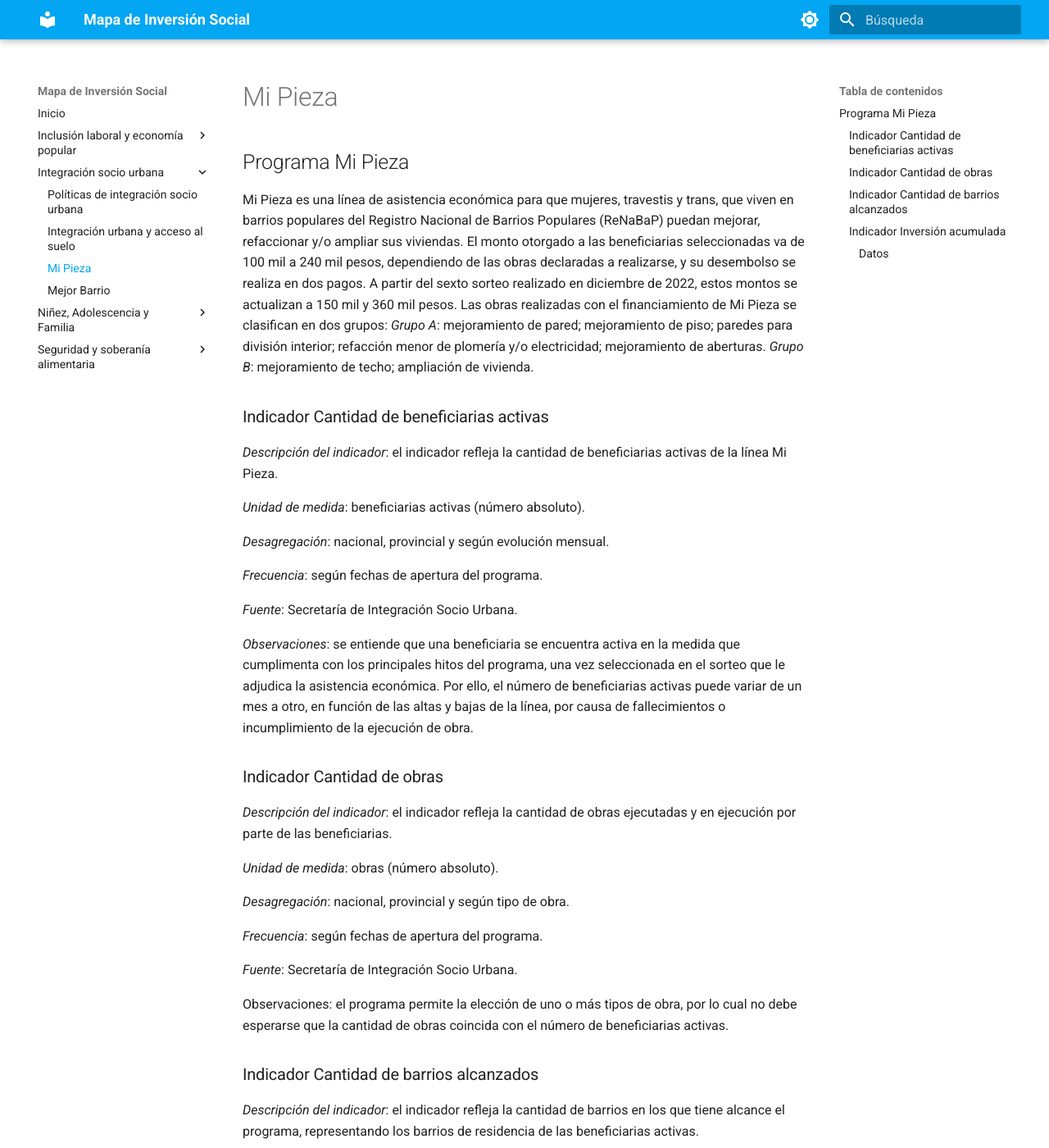
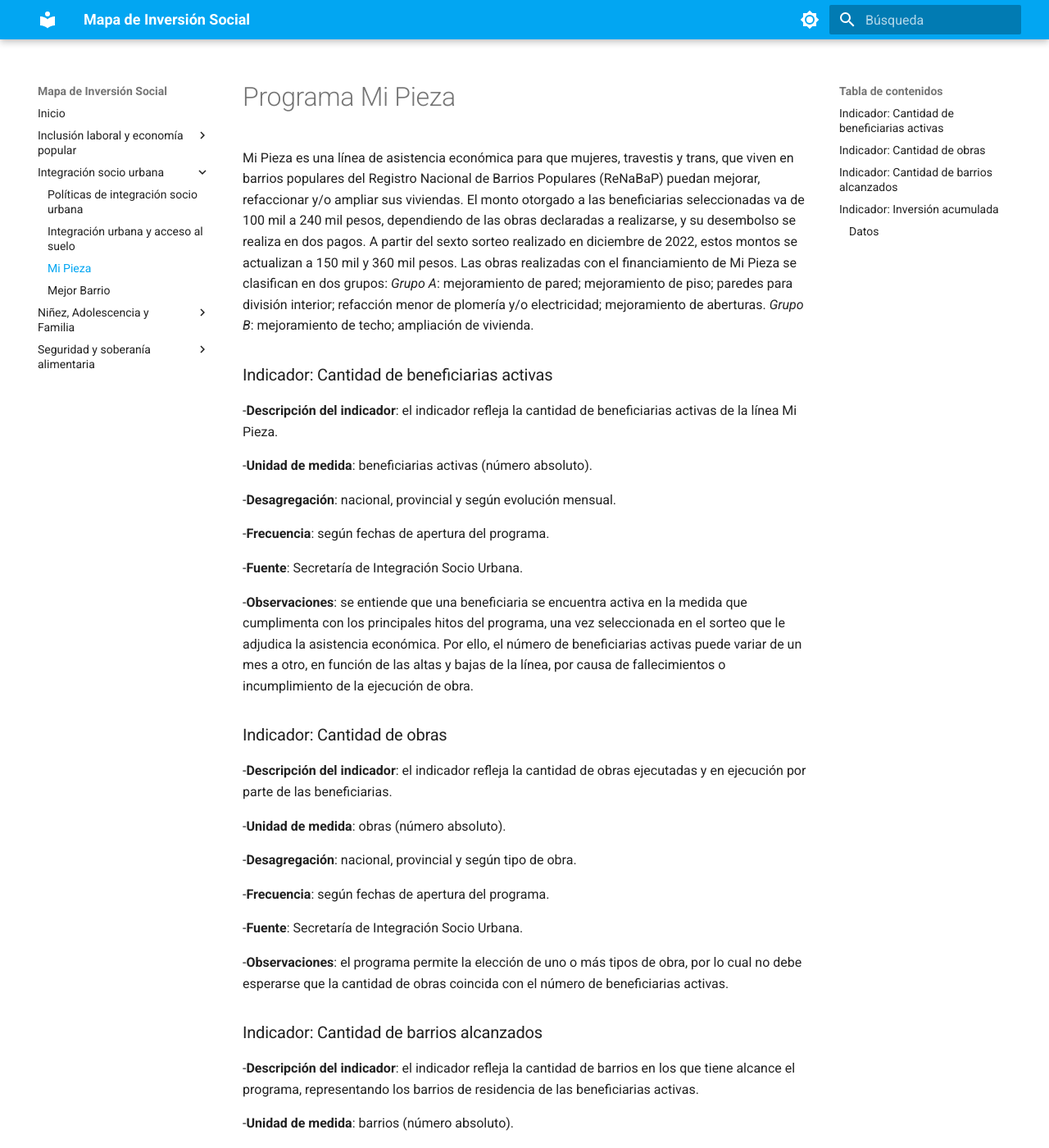
Before and after one commit to datos-desarrollosocial-nacion/metadata-mapa-de-inversion-social, an MkDocs documentation site: the page built from docs/mi-pieza.md, in a window 1280 px wide and 1400 px high. Shown: the whole window at 82% size. Built offline with MkDocs 1.6.1 and Material for MkDocs 9.7.7, drawn with Linux system fonts in a browser that asks for light colours; some of the changed lines change nothing that is shown; some of the changed text lies outside the part shown.

Commit message:
Update mi-pieza.md

```diff
--- a/docs/mi-pieza.md
+++ b/docs/mi-pieza.md
@@ -1,4 +1,4 @@
-## Programa Mi Pieza
+# Programa Mi Pieza
 
 
 Mi Pieza es una línea de asistencia económica para que mujeres, travestis y trans, que viven en barrios populares del Registro Nacional de Barrios Populares (ReNaBaP) puedan mejorar, refaccionar y/o ampliar sus viviendas. El monto otorgado a las beneficiarias seleccionadas va de 100 mil a 240 mil pesos, dependiendo de las obras declaradas a realizarse, y su desembolso se realiza en dos pagos. A partir del sexto sorteo realizado en diciembre de 2022, estos montos se actualizan a 150 mil y 360 mil pesos. Las obras realizadas con el financiamiento de Mi Pieza se clasifican en dos grupos:
@@ -7,65 +7,65 @@ Mi Pieza es una línea de asistencia económica para que mujeres, travestis y tr
 
 
 
-### Indicador Cantidad de beneficiarias activas
+### Indicador: Cantidad de beneficiarias activas
 
-*Descripción del indicador*: el indicador refleja la cantidad de beneficiarias activas de la línea Mi Pieza.
+-**Descripción del indicador**: el indicador refleja la cantidad de beneficiarias activas de la línea Mi Pieza.
 
-*Unidad de medida*: beneficiarias activas (número absoluto).
+-**Unidad de medida**: beneficiarias activas (número absoluto).
 
-*Desagregación*: nacional, provincial y según evolución mensual.
+-**Desagregación**: nacional, provincial y según evolución mensual.
 
-*Frecuencia*: según fechas de apertura del programa.
+-**Frecuencia**: según fechas de apertura del programa.
 
-*Fuente*: Secretaría de Integración Socio Urbana.
+-**Fuente**: Secretaría de Integración Socio Urbana.
 
-*Observaciones*: se entiende que una beneficiaria se encuentra activa en la medida que cumplimenta con los principales hitos del programa, una vez seleccionada en el sorteo que le adjudica la asistencia económica. Por ello, el número de beneficiarias activas puede variar de un mes a otro, en función de las altas y bajas de la línea, por causa de fallecimientos o incumplimiento de la ejecución de obra.
+-**Observaciones**: se entiende que una beneficiaria se encuentra activa en la medida que cumplimenta con los principales hitos del programa, una vez seleccionada en el sorteo que le adjudica la asistencia económica. Por ello, el número de beneficiarias activas puede variar de un mes a otro, en función de las altas y bajas de la línea, por causa de fallecimientos o incumplimiento de la ejecución de obra.
 
 
 
-### Indicador Cantidad de obras
+### Indicador: Cantidad de obras
 
-*Descripción del indicador*: el indicador refleja la cantidad de obras ejecutadas y en ejecución por parte de las beneficiarias.
+-**Descripción del indicador**: el indicador refleja la cantidad de obras ejecutadas y en ejecución por parte de las beneficiarias.
 
-*Unidad de medida*: obras (número absoluto).
+-**Unidad de medida**: obras (número absoluto).
 
-*Desagregación*: nacional, provincial y según tipo de obra.
+-**Desagregación**: nacional, provincial y según tipo de obra.
 
-*Frecuencia*: según fechas de apertura del programa.
+-**Frecuencia**: según fechas de apertura del programa.
 
-*Fuente*: Secretaría de Integración Socio Urbana.
+-**Fuente**: Secretaría de Integración Socio Urbana.
 
-Observaciones: el programa permite la elección de uno o más tipos de obra, por lo cual no debe esperarse que la cantidad de obras coincida con el número de beneficiarias activas.
+-**Observaciones**: el programa permite la elección de uno o más tipos de obra, por lo cual no debe esperarse que la cantidad de obras coincida con el número de beneficiarias activas.
 
 
 
-### Indicador Cantidad de barrios alcanzados
+### Indicador: Cantidad de barrios alcanzados
 
-*Descripción del indicador*: el indicador refleja la cantidad de barrios en los que tiene alcance el programa, representando los barrios de residencia de las beneficiarias activas.
+-**Descripción del indicador**: el indicador refleja la cantidad de barrios en los que tiene alcance el programa, representando los barrios de residencia de las beneficiarias activas.
 
-*Unidad de medida*: barrios (número absoluto).
+-**Unidad de medida**: barrios (número absoluto).
 
-*Desagregación*: nacional y provincial
+-**Desagregación**: nacional y provincial
 
-*Frecuencia*: según fechas de apertura del programa.
+-**Frecuencia**: según fechas de apertura del programa.
 
-*Fuente*: Secretaría de Integración Socio Urbana.
+-**Fuente**: Secretaría de Integración Socio Urbana.
 
-*Observaciones*: los barrios están inscriptos en el Registro Nacional de Barrios Populares (ReNaBaP).
+-**Observaciones**: los barrios están inscriptos en el Registro Nacional de Barrios Populares (ReNaBaP).
 
 
 
-### Indicador Inversión acumulada
+### Indicador: Inversión acumulada
 
-*Descripción del indicador*: el indicador refleja el monto total  comprometido para el pago a  las beneficiarias activas en la línea.
+-**Descripción del indicador**: el indicador refleja el monto total  comprometido para el pago a  las beneficiarias activas en la línea.
 
-*Unidad de medida*: millones de pesos.
+-**Unidad de medida**: millones de pesos.
 
-*Desagregación*: nacional y provincial.
+-**Desagregación**: nacional y provincial.
 
-*Frecuencia*: según fechas de apertura del programa.
+-**Frecuencia**: según fechas de apertura del programa.
 
-*Fuente*: Secretaría de Integración Socio Urbana.
+-**Fuente**: Secretaría de Integración Socio Urbana.
 
 
 #### Datos
```
